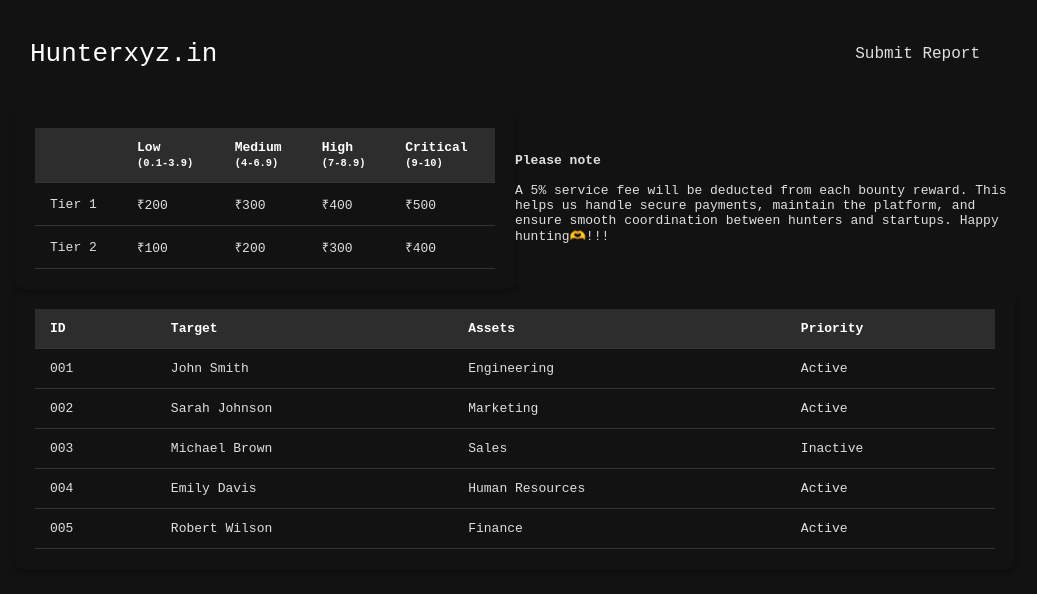
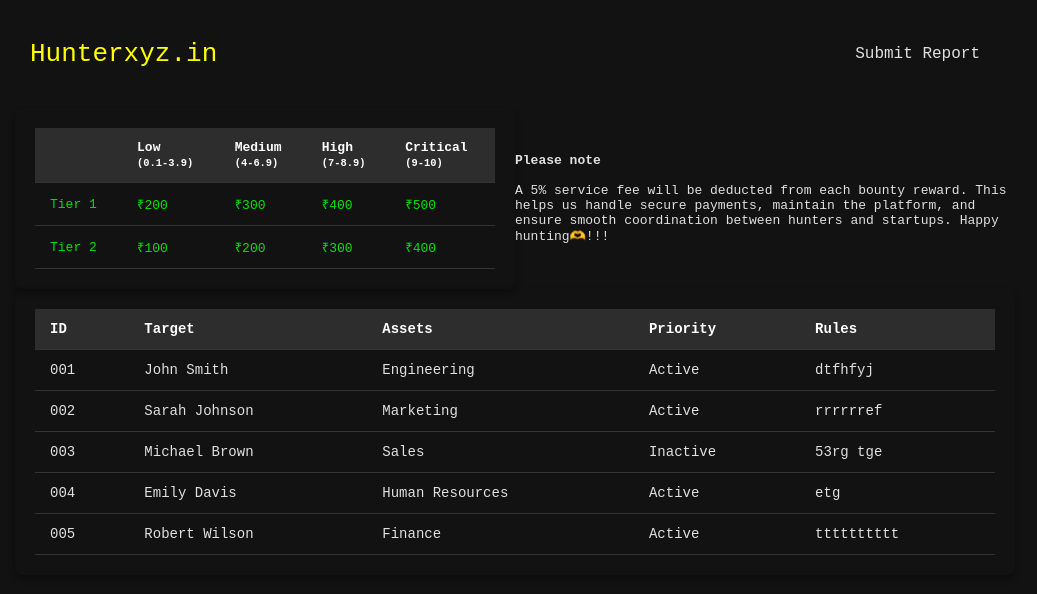
Before and after one commit to freehuntxyz/huntxyz.in, a plain HTML site: page index.html in a window 1280 px wide. Shown: the whole page, without its empty margins (125-1162 px from the left). Drawn offline with Linux system fonts and the light colour scheme.

Commit message:
some changes

```diff
--- a/index.html
+++ b/index.html
@@ -4,6 +4,7 @@
     <meta charset="UTF-8">
     <meta name="viewport" content="width=device-width, initial-scale=1.0">
     <title>Dark Themed Table</title>
+
     <style>
         * {
             margin: 0;
@@ -13,6 +14,7 @@
         }
 
         body {
+            background-image: url("");
             background-color: #121212;
             color: #e0e0e0;
             padding: 20px;
@@ -61,9 +63,11 @@
             border-radius: 8px;
             box-shadow: 0 4px 6px rgba(0, 0, 0, 0.3);
             padding: 20px;
+            color: rgb(0, 227, 0);
         }
 
         .table-container {
+            font-size: 14px;
             overflow-x: auto;
             background-color: transparent;
             border-radius: 8px;
@@ -89,7 +93,7 @@
             font-weight: 600;
         }
 
-        tr:hover {
+        .table-container tr:hover {
             background-color: #2a2a2a;
         }
 
@@ -108,7 +112,7 @@
 <body>
     <div class="container">
         <div class="header">
-            <h1>Hunterxyz.in</h1>
+            <h1 style="color: yellow;">Hunterxyz.in</h1>
             <button class="submit-btn" onclick="window.open('https://forms.gle/DXANY8Nq9CLAbrC6A', '_blank')">Submit Report</button>
         </div>
 
@@ -153,6 +157,7 @@
                         <th>Target</th>
                         <th>Assets</th>
                         <th>Priority</th>
+                        <th>Rules</th>
                     </tr>
                 </thead>
                 <tbody>
@@ -161,30 +166,35 @@
                         <td>John Smith</td>
                         <td>Engineering</td>
                         <td>Active</td>
+                        <td>dtfhfyj</td>
                     </tr>
                     <tr>
                         <td>002</td>
                         <td>Sarah Johnson</td>
                         <td>Marketing</td>
                         <td>Active</td>
+                        <td>rrrrrref</td>
                     </tr>
                     <tr>
                         <td>003</td>
                         <td>Michael Brown</td>
                         <td>Sales</td>
                         <td>Inactive</td>
+                        <td>53rg tge</td>
                     </tr>
                     <tr>
                         <td>004</td>
                         <td>Emily Davis</td>
                         <td>Human Resources</td>
                         <td>Active</td>
+                        <td>etg</td>
                     </tr>
                     <tr>
                         <td>005</td>
                         <td>Robert Wilson</td>
                         <td>Finance</td>
                         <td>Active</td>
+                        <td>tttttttttt</td>
                     </tr>
                 </tbody>
             </table>
```
